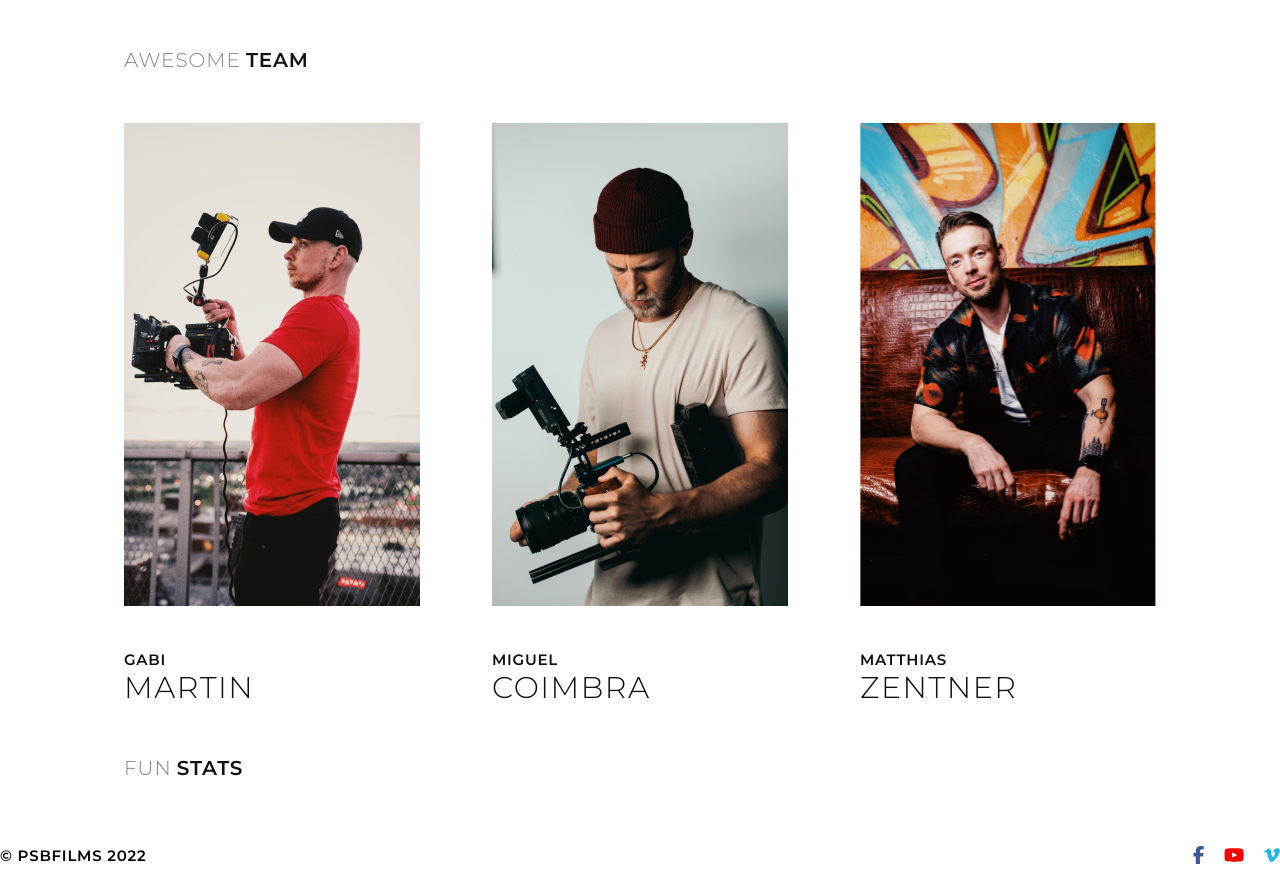
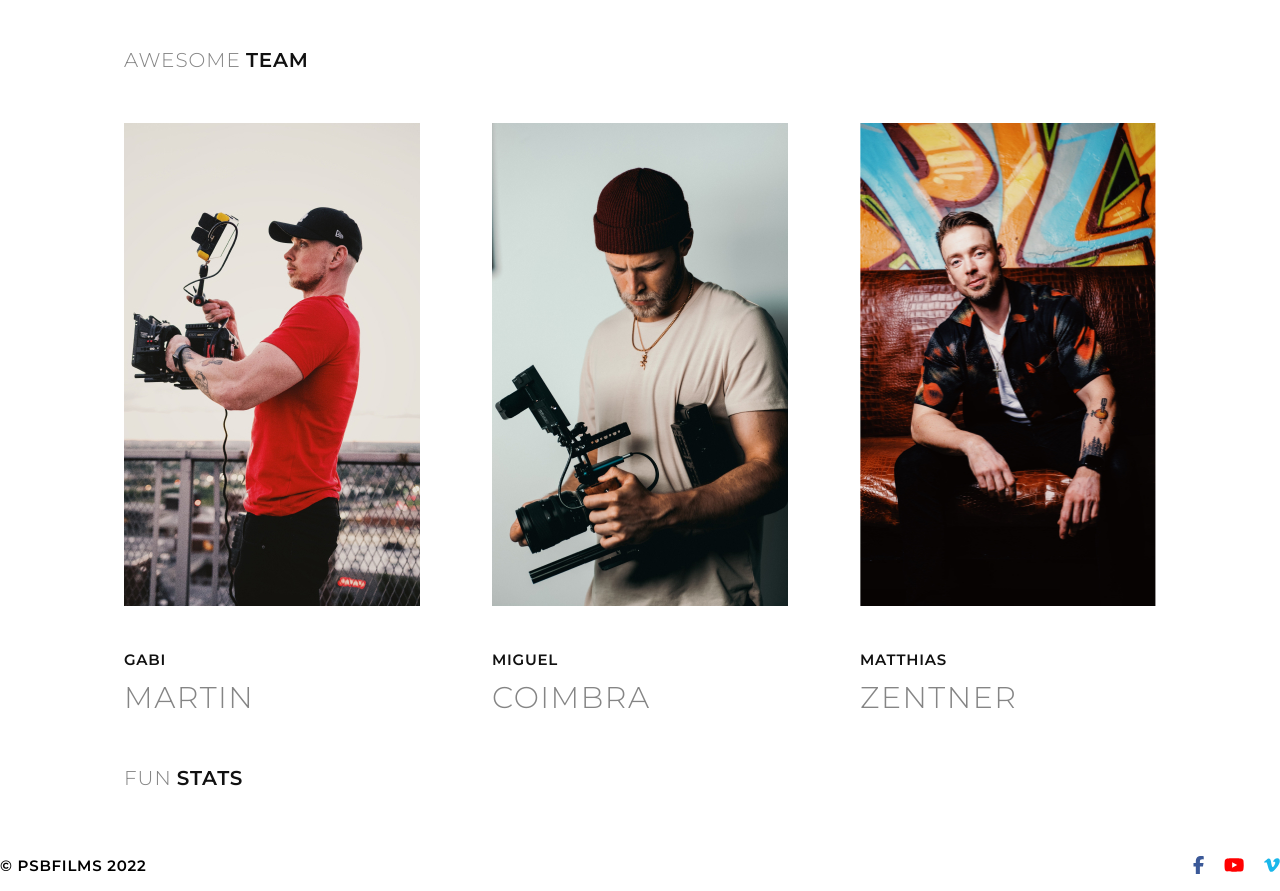
Before and after one commit to EvgenijZ/psbfilms, a Next.js app: page /about in a window 1280 px wide. Shown: the part 1440-2331 px from the top of the page. Built offline with nearby package versions, Linux system fonts and the light colour scheme.

Commit message:
Updating the Directors component and creating a type

```diff
--- a/components/Directors/Directors.module.scss
+++ b/components/Directors/Directors.module.scss
@@ -1,4 +1,7 @@
 .directors {
+}
+
+.directors-wrap {
 	display: flex;
 	justify-content: space-between;
 	flex-wrap: wrap;
@@ -24,5 +27,6 @@
 	line-height: 37px;
 	letter-spacing: 0.05em;
 	text-transform: uppercase;
-	color: var(--color-black);
+	color: var(--color-gray);
+	margin-top: 10px;
 }
--- a/components/Directors/Directors.tsx
+++ b/components/Directors/Directors.tsx
@@ -1,4 +1,5 @@
 import Image from 'next/image';
+import Title from '../Title/Title';
 import styles from './Directors.module.scss';
 
 type TDirector = {
@@ -9,7 +10,14 @@ type TDirector = {
 	socials: [{ name: string; link: string }];
 };
 
-const Directors: React.FC = () => {
+interface Props {
+	title?: string;
+	name?: string;
+	subtitle: string;
+	inline?: string;
+}
+
+const Directors: React.FC<Props> = ({ title, name, subtitle, inline }) => {
 	const directors: [TDirector] = [
 		{
 			id: 1,
@@ -36,6 +44,8 @@ const Directors: React.FC = () => {
 
 	return (
 		<section className={styles.directors}>
+			<Title title={title} name={name} subtitle={subtitle} inline={inline} />
+			<div className={styles['directors-wrap']}>
 				{directors &&
 					directors.map(({ id, firstName, lastName, image, socials }) => {
 						return (
@@ -52,6 +62,7 @@ const Directors: React.FC = () => {
 							</div>
 						);
 					})}
+			</div>
 		</section>
 	);
 };
```
Lines whose indentation alone changed are shown as unchanged.
